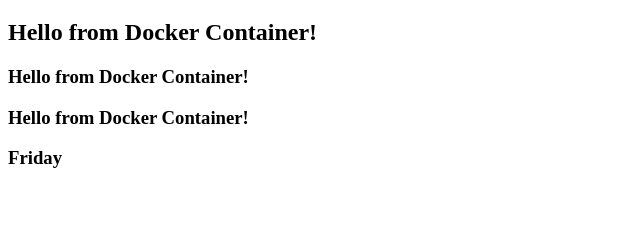
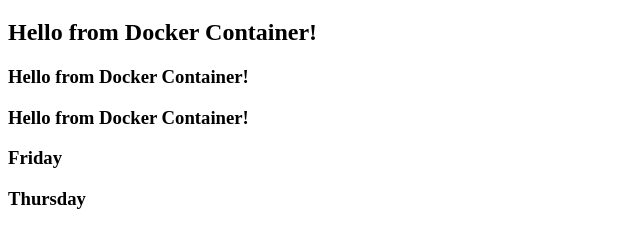
Before and after one commit to DipaliGhadage1904/my-web-app, a plain HTML site: page index.html in a window 1280 px wide. Shown: the part 61-308 px from the top of the page, without its empty margins (0-640 px from the left). Drawn offline with Linux system fonts and the light colour scheme.

Commit message:
Update index.html

```diff
--- a/index.html
+++ b/index.html
@@ -9,5 +9,6 @@
     <h3>Hello from Docker Container!</h3>
      <h3>Hello from Docker Container!</h3>
     <h3>Friday</h3>
+    <h3>Thursday</h3>
   </body>
 </html>
```
